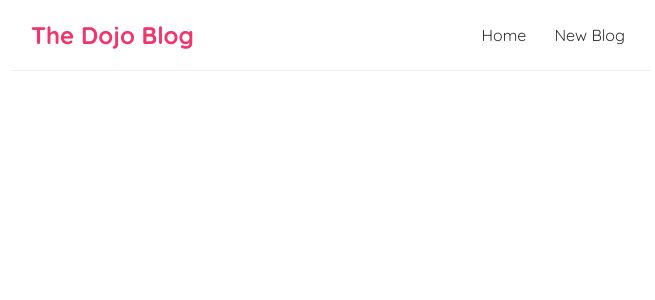
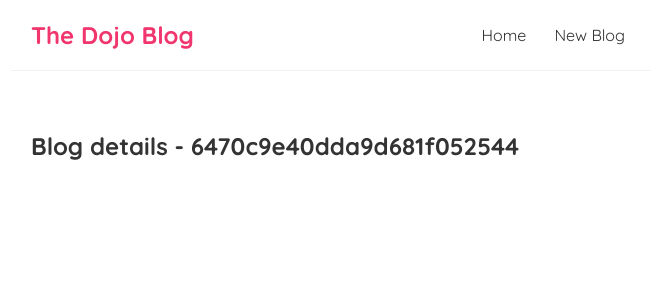
Before and after one commit to zebasp/dojoblog, a React (Create React App) app: page /blogs/6470c9e40dda9d681f052544 in a window 1280 px wide. Shown: the top 300 px of the page, without its empty margins (309-964 px from the left). Built offline with nearby package versions, Linux system fonts and the light colour scheme.

Commit message:
25 - Route parameters

```diff
--- a/src/App.js
+++ b/src/App.js
@@ -2,6 +2,7 @@
 import Home from "./Home";
 import { BrowserRouter as Router, Routes, Route } from "react-router-dom";
 import Create from "./Create"
+import BlogDetails from "./BlogDetails";
 
 function App() {
   return (
@@ -14,6 +15,8 @@
             </Route>
             <Route path="/create" element={<Create />}>
             </Route>
+            <Route path="/blogs/:id" element={<BlogDetails />}>
+            </Route>
           </Routes>
         </div>
       </div>
--- /dev/null
+++ b/src/BlogDetails.js
@@ -0,0 +1,13 @@
+import { useParams } from "react-router-dom";
+
+const BlogDetails = () => {
+    const {id} = useParams()
+
+    return (
+        <div className="blog-details">
+            <h2>Blog details - {id}</h2>
+        </div>
+     );
+}
+
+export default BlogDetails;
--- a/src/BlogList.js
+++ b/src/BlogList.js
@@ -1,12 +1,15 @@
-const BlogList = ({blogs, title}) => {
+import { Link } from "react-router-dom";
 
+const BlogList = ({ blogs, title }) => {
   return (
     <div className="blog-list">
-        <h2>{title}</h2>
+      <h2>{title}</h2>
       {blogs.map((blog) => (
         <div className="blog-preview" key={blog.id}>
-          <h2>{blog.title}</h2>
-          <p>Written by {blog.author}</p>
+          <Link to={`/blogs/${blog.id}`}>
+            <h2>{blog.title}</h2>
+            <p>Written by {blog.author}</p>
+          </Link>
         </div>
       ))}
     </div>
--- a/src/index.css
+++ b/src/index.css
@@ -48,3 +48,6 @@
   color: #f1356d;
   margin-bottom: 8px;
 }
+.blog-preview a{
+  text-decoration: none;
+}
```
